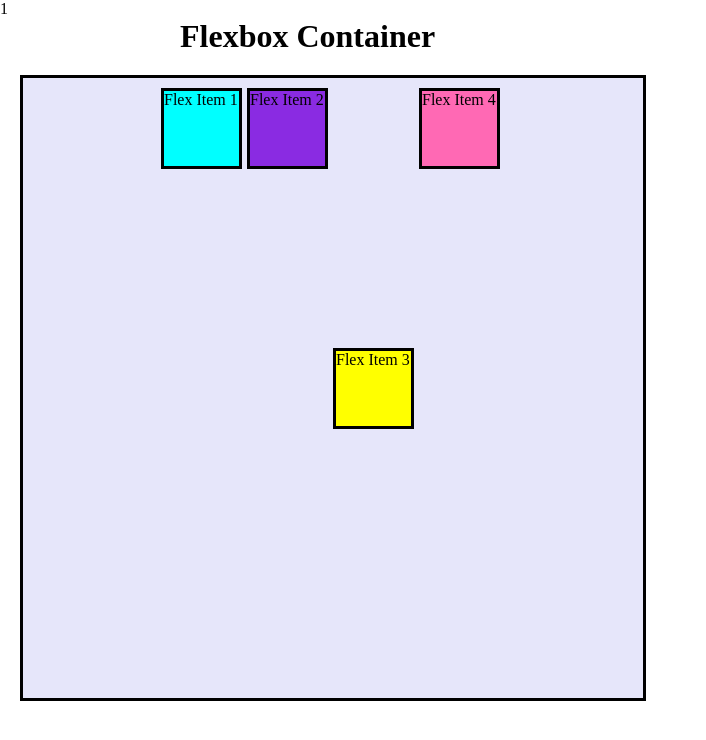
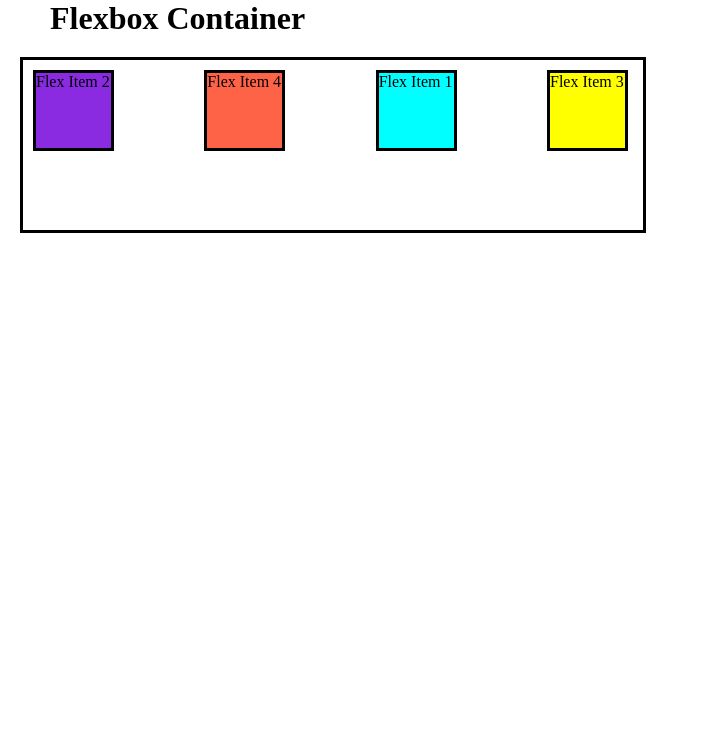
Before and after one commit to samiulhaq4424/CSS, a plain HTML site: page index.html in a window 1280 px wide. Shown: the whole page, without its empty margins (0-706 px from the left). Drawn offline with Linux system fonts and the light colour scheme.

Commit message:
second-commit

```diff
--- a/index.html
+++ b/index.html
@@ -1,8 +1,14 @@
 <!DOCTYPE html>
 <html lang="en">
   <head>
-    <title>Flex Align Self</title>
-    <!-- <link rel="stylesheet" href="../../css/level 6/flexbox_align_self.css" /> -->
+    <title>Flex Items order</title>
+    <!--
+         1) work on flex items
+         2) define the sequence in which flex items appear within the flex container,
+            overriding their original order in HTML
+    -->
+
+    <!-- <link rel="stylesheet" href="../../css/level 6/flexbox_items_order.css" /> -->
     <style>
       * {
         margin: 0;
@@ -15,46 +21,42 @@
         margin-right: 5px;
       }
       #heading {
-        margin-left: 180px;
+        margin-left: 50px;
       }
       #container {
-        height: 600px;
+        height: 150px;
         width: 600px;
-        background-color: lavender;
         padding: 10px;
         margin: 20px;
         border: 3px solid black;
 
         display: flex;
-        flex-direction: row;
-        justify-content: center;
-        flex-wrap: wrap;
-        align-items: start;
+        justify-content: space-between;
       }
 
       #box1 {
         background-color: aqua;
+        /*
+        Note: if you are using order then sabka order dena, else pahle kon item display
+              hoga uske liye try to comment some order and see
+        */
+        order: 3;
       }
       #box2 {
         background-color: blueviolet;
-      }
-      #box4 {
-        background-color: hotpink;
+        order: 1;
       }
       #box3 {
         background-color: yellow;
-        /*NOTE:
-                1) abhi tak jitna flex pe sikhe wo pure items pe valid tha, ye ek particular item ke liye ha
-                2) align-self has higher priority than align-items
-        */
-        align-self: center; /*ye wahi se center, end, start, etc jayega jaha iska actual position ha*/
-        /*by removing the comment below, see what happens*/
-        /* align-self:flex-end; */
-        /* align-self: flex-start;*/
+        order: 4;
+      }
+      #box4 {
+        background-color: tomato;
+        order: 2;
       }
     </style>
   </head>
-  <body>1
+  <body>
     <h1 id="heading">Flexbox Container</h1>
     <div id="container">
       <div id="box1" class="box">Flex Item 1</div>
```
Also changed, not shown: Code/html/level 6/8.2 flexbox_flex_grow.html (+2 -2 lines).
